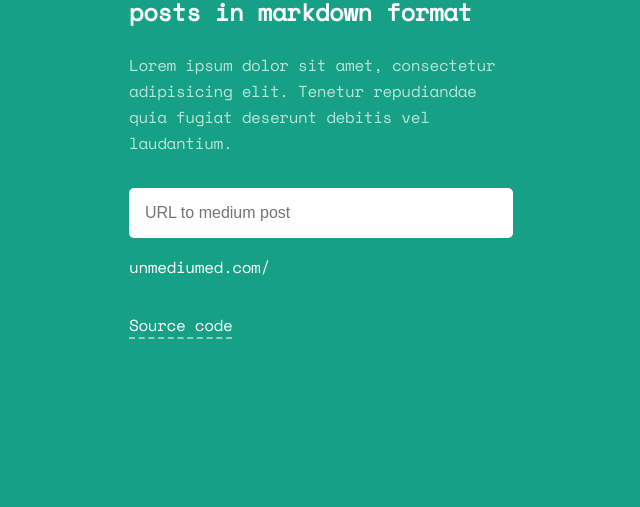
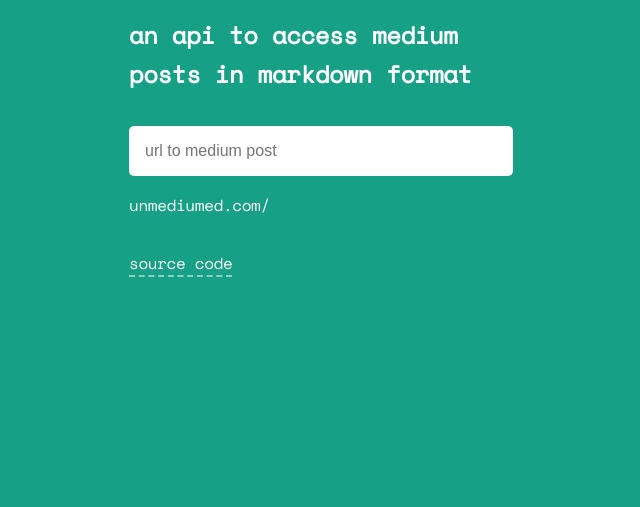
Before and after one commit to danielireson/unmediumed, a plain HTML site: page src/main/resources/template.html in a window 1280 px wide. Shown: the part 293-800 px from the top of the page, without its empty margins (319-959 px from the left). Drawn offline with nearby package versions, Linux system fonts and the light colour scheme.

Commit message:
remove lorem ipsum paragraph

```diff
--- a/src/main/resources/template.html
+++ b/src/main/resources/template.html
@@ -110,13 +110,12 @@
 <body>
   <div class="container">
     <h1><a href="/">unmediumed.com</a></h1>
-    <h2>An api to access <a href="https://medium.com" target="blank">medium</a> posts in markdown format</h2>
-    <p>Lorem ipsum dolor sit amet, consectetur adipisicing elit. Tenetur repudiandae quia fugiat deserunt debitis vel laudantium.</p>
+    <h2>an api to access medium posts in markdown format</h2>
     <form>
-      <input type="text" placeholder="URL to medium post" autofocus>
+      <input type="text" placeholder="url to medium post" autofocus>
       <a class="markdown-link">unmediumed.com/</a>
     </form>
-    <p><a href="https://github.com/danielireson/unmediumed" target="blank">Source code</a></p>
+    <p><a href="https://github.com/danielireson/unmediumed" target="blank">source code</a></p>
   </div>
   <script>
     var form = document.getElementsByTagName('form')[0];
```
